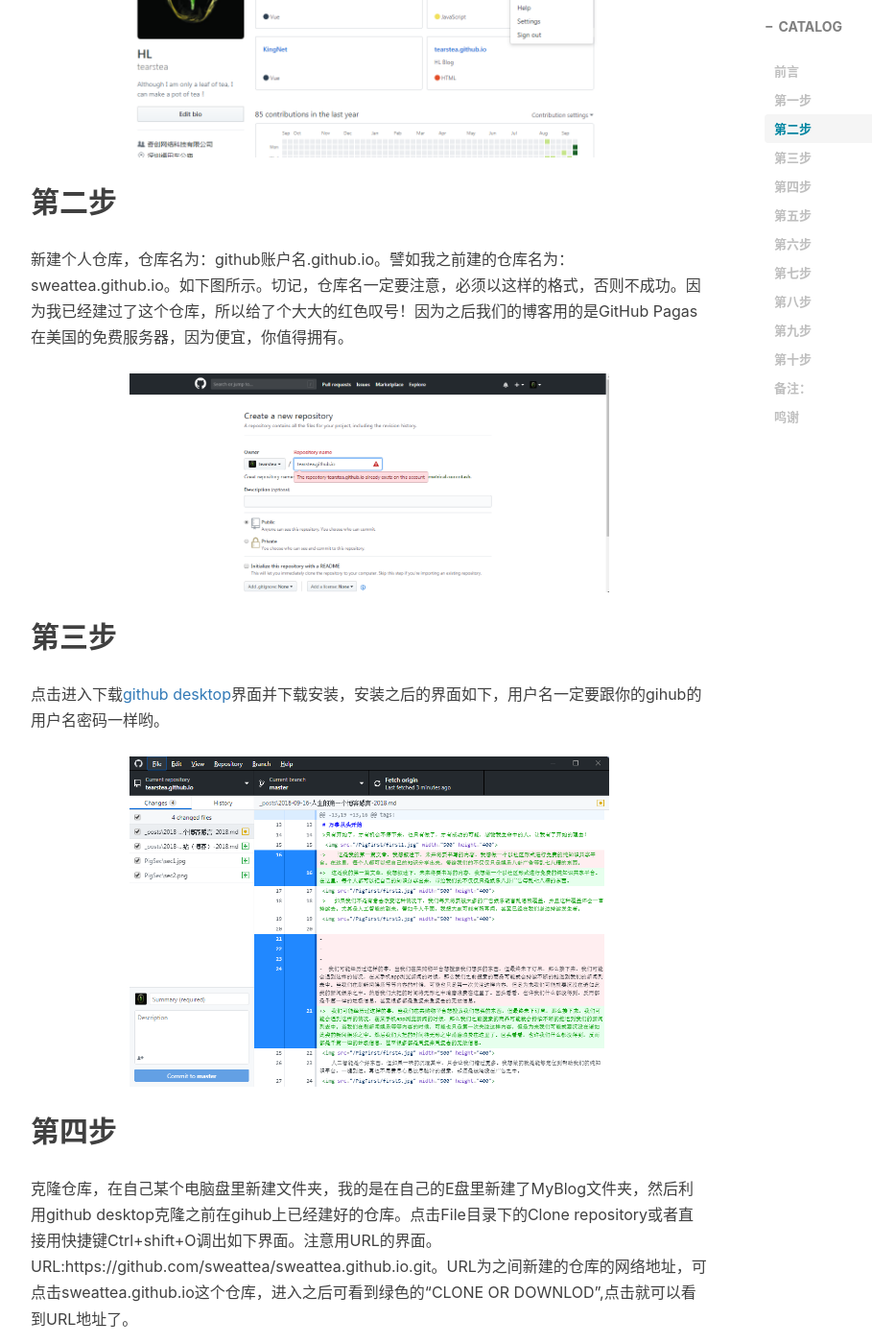
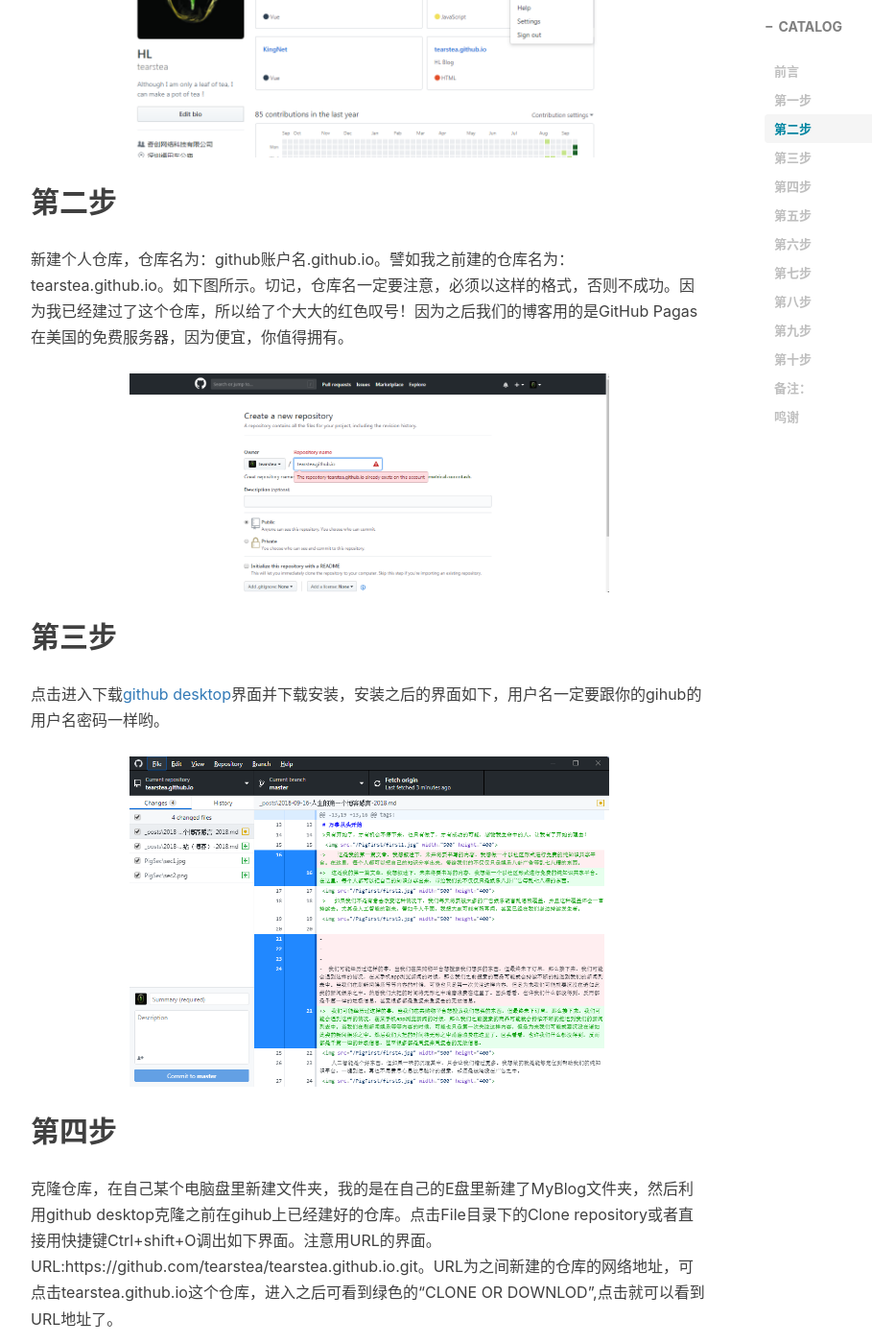
Before and after one commit to tearstea/tearstea.github.io, a Jekyll site: the page built from _posts/2018-09-18-如何用一块钱搭建个人网站（博客）-2018.md, in a window 1280 px wide and 1400 px high, scrolled down 1124 px. Shown: the whole window at 96% size, without its empty margins (233-1142 px from the left). Built offline with Jekyll 4.4.1, drawn with Linux system fonts in a browser that asks for light colours; nearby versions of some CDN libraries; comment, search, counter and statistics services are not loaded; some of the changed text lies outside the part shown.

Commit message:
任务
都是

```diff
--- a/_config.yml
+++ b/_config.yml
@@ -5,9 +5,9 @@
 email: longtolink@163.com
 description: "努力是迈向成功的开始!"
 keyword: "hI, 人生感言,IT生活 HuangLong, 网址大全, 快捷操作, 好看的电影，免费看电影的网站"
-url: "http://sweattea.github.io"          # your host, for absolute URL
+url: "http://tearstea.github.io"          # your host, for absolute URL
 baseurl: ""      # for example, '/blog' if your blog hosted on 'host/blog'
-github_repo: "https://github.com/sweattea/sweattea.github.io.git"  # you code repository
+github_repo: "https://github.com/tearstea/tearstea.github.io.git"  # you code repository
 
 # Sidebar settings
 sidebar: true                           # whether or not using Sidebar.
@@ -64,9 +64,9 @@
   enable: false    #是否开启Gitalk评论
   clientID: f2c84e7629bb1446c1a4                            #生成的clientID
   clientSecret: ca6d6139d1e1b8c43f8b2e19492ddcac8b322d0d    #生成的clientSecret
-  repo: sweattea.github.io    #仓库名称
-  owner: sweattea    #github用户名
-  admin: sweattea
+  repo: tearstea.github.io    #仓库名称
+  owner: tearstea    #github用户名
+  admin: tearstea
   distractionFreeMode: false #是否启用类似FB的阴影遮罩
 
 
@@ -100,10 +100,10 @@
         title: "GitHub",
         href: "https://github.com/tearstea"
     },
-    {
-        title: "BinGo姐",
-        href: "https://www.cometogo.club/"
-    },
+    # {
+    #     title: "BinGo姐",
+    #     href: "https://www.cometogo.club/"
+    # },
     {
         title: "天黑了",
         href: "http://copyfree.cn/"
--- a/_posts/2018-09-18-如何用一块钱搭建个人网站（博客）-2018.md
+++ b/_posts/2018-09-18-如何用一块钱搭建个人网站（博客）-2018.md
@@ -26,7 +26,7 @@
 
 ## 第二步
 
-  新建个人仓库，仓库名为：github账户名.github.io。譬如我之前建的仓库名为：sweattea.github.io。如下图所示。切记，仓库名一定要注意，必须以这样的格式，否则不成功。因为我已经建过了这个仓库，所以给了个大大的红色叹号！因为之后我们的博客用的是GitHub Pagas 在美国的免费服务器，因为便宜，你值得拥有。
+  新建个人仓库，仓库名为：github账户名.github.io。譬如我之前建的仓库名为：tearstea.github.io。如下图所示。切记，仓库名一定要注意，必须以这样的格式，否则不成功。因为我已经建过了这个仓库，所以给了个大大的红色叹号！因为之后我们的博客用的是GitHub Pagas 在美国的免费服务器，因为便宜，你值得拥有。
 <img src="/PigSec/sec2.png" width="500">
 
 ## 第三步
@@ -36,17 +36,17 @@
 
 ## 第四步
 
-  克隆仓库，在自己某个电脑盘里新建文件夹，我的是在自己的E盘里新建了MyBlog文件夹，然后利用github desktop克隆之前在gihub上已经建好的仓库。点击File目录下的Clone repository或者直接用快捷键Ctrl+shift+O调出如下界面。注意用URL的界面。URL:https://github.com/sweattea/sweattea.github.io.git。URL为之间新建的仓库的网络地址，可点击sweattea.github.io这个仓库，进入之后可看到绿色的“CLONE OR DOWNLOD”,点击就可以看到URL地址了。
+  克隆仓库，在自己某个电脑盘里新建文件夹，我的是在自己的E盘里新建了MyBlog文件夹，然后利用github desktop克隆之前在gihub上已经建好的仓库。点击File目录下的Clone repository或者直接用快捷键Ctrl+shift+O调出如下界面。注意用URL的界面。URL:https://github.com/tearstea/tearstea.github.io.git。URL为之间新建的仓库的网络地址，可点击tearstea.github.io这个仓库，进入之后可看到绿色的“CLONE OR DOWNLOD”,点击就可以看到URL地址了。
 <img src="/PigSec/sec5.jpg" width="500">
 
 ## 第五步
 
-  在自己的gihub界面内搜索我的sweattea.github.io，或者搜索我之前用的模板qiubaiying.github.io，会进入这样的界面。如下图。直接点击“CLONE OR DOWNLOD”，然后再点击“DOWNLOD ZIP”直接下载到哪个地方都可以，然后进行解压。
+  在自己的gihub界面内搜索我的tearstea.github.io，或者搜索我之前用的模板qiubaiying.github.io，会进入这样的界面。如下图。直接点击“CLONE OR DOWNLOD”，然后再点击“DOWNLOD ZIP”直接下载到哪个地方都可以，然后进行解压。
 <img src="/PigSec/sec4.jpg" width="500">
 
 ## 第六步
 
-  在刚解压好的文件下如下图，Ctrl+A全选，复制所有内容到自己之前在MyBlog文件夹已经clone好的sweattea.github.io这个文件夹。切记，不要乱复制。
+  在刚解压好的文件下如下图，Ctrl+A全选，复制所有内容到自己之前在MyBlog文件夹已经clone好的tearstea.github.io这个文件夹。切记，不要乱复制。
 <img src="/PigSec/sec6.png" width="500">
 
   对了，忘了一件大事，忘了给别人送个star了，等我一下，也希望你也能给我个star。star在哪儿送，在这里，请看图，红色箭头所点就是。
@@ -69,7 +69,7 @@
 
 ## 第八步
 
-  修改sweattea.github.io文件夹下的CNAME文件，用记事本打开，当然你也可以用其他编辑器，由于个人爱好，我自己用的VS Code编辑器，大家不妨也下载一个，因为后续要用到。这个文件下只有一行文字，那就是已经解析过的域名，然后进行修改，换成我们自己的。将自己已经解析的域名替换掉之前的域名。譬如我用我自己的cometogo.club替换掉了之前的qiubaiying.top。
+  修改tearstea.github.io文件夹下的CNAME文件，用记事本打开，当然你也可以用其他编辑器，由于个人爱好，我自己用的VS Code编辑器，大家不妨也下载一个，因为后续要用到。这个文件下只有一行文字，那就是已经解析过的域名，然后进行修改，换成我们自己的。将自己已经解析的域名替换掉之前的域名。譬如我用我自己的cometogo.club替换掉了之前的qiubaiying.top。
 <img src="/PigSec/sec10.png" width="500">
 
 ## 第九步
--- a/about.html
+++ b/about.html
@@ -54,7 +54,7 @@
 
     <p>Hi, I am <strong>long huang</strong>，you can call me <strong>HL</strong>.I am a WEB engineer and currently working in Shenzhen</p>
 
-    <p>This is my personal blog, through making Github Pages and Jekyll.My GitHub  👉 <a href="https://github.com/sweattea">Github·BY</a>.</p>
+    <p>This is my personal blog, through making Github Pages and Jekyll.My GitHub  👉 <a href="https://github.com/tearstea">Github·BY</a>.</p>
 
     <p>You can scan the QR code to look at my WeChat</p>
 
--- a/package.json
+++ b/package.json
@@ -3,12 +3,12 @@
     "title": "HL Blog",
     "author": "HL <m18571609243@163.com>",
     "version": "1.7.0",
-    "homepage": "http://sweattea.github.io",
+    "homepage": "http://tearstea.github.io",
     "repository": {
         "type": "git",
-        "url": "https://github.com/sweattea/sweattea.github.io"
+        "url": "https://github.com/tearstea/tearstea.github.io"
     },
-    "bugs": "https://github.com/sweattea/sweattea.github.io/issues",
+    "bugs": "https://github.com/tearstea/tearstea.github.io/issues",
     "devDependencies": {
         "grunt": "~0.4.5",
         "grunt-contrib-less": "~0.11.4",
```
Also changed, not shown: README.md.
